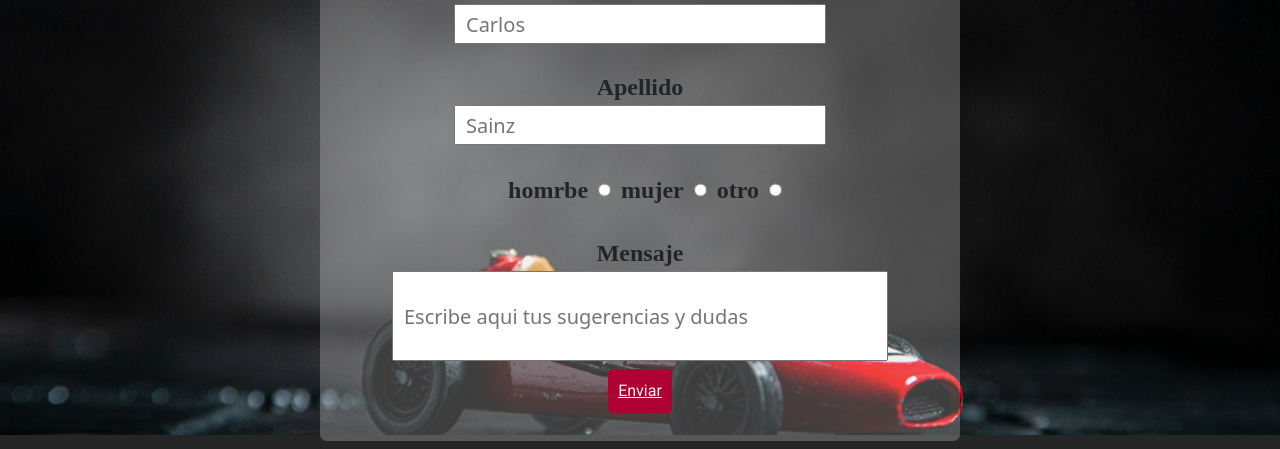
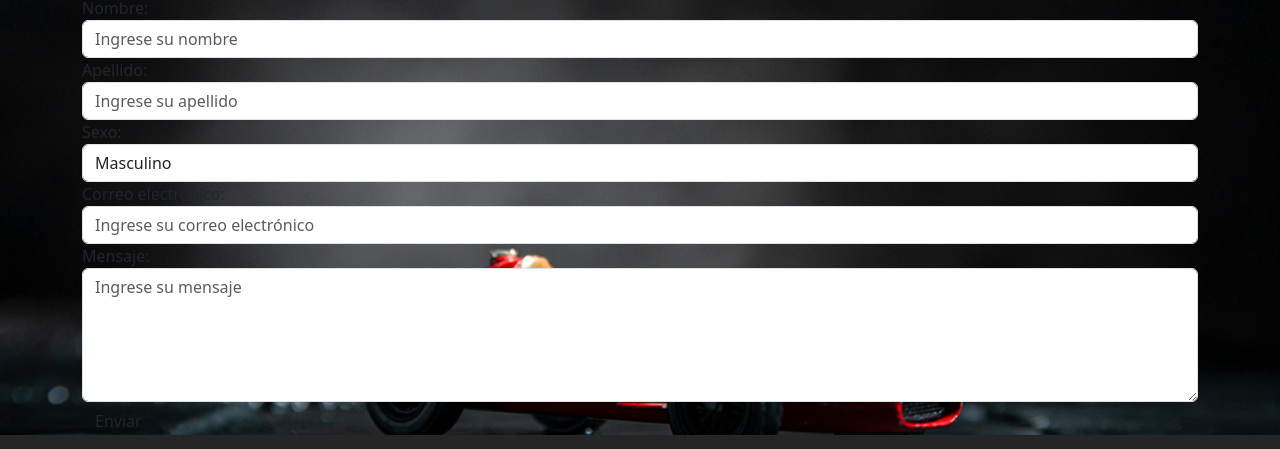
Before and after one commit to Jromah/coder-53845, a plain HTML site: page pages/contacto.html in a window 1280 px wide. Shown: the part 301-750 px from the top of the page. Drawn offline with nearby package versions, Linux system fonts and the light colour scheme.

Commit message:
mini arreglo

```diff
--- a/pages/contacto.html
+++ b/pages/contacto.html
@@ -47,7 +47,7 @@
         <section class="contact-title">
             <h1>Contacto al Paddock</h1>
         </section>
-        <section class="contact-form">
+        <!-- <section class="contact-form">
             <form action="" method="" enctype="">
                 <div>
                     <label for="nombre">Nombre</label>
@@ -72,7 +72,42 @@
                     <a href="" class="boton-comun">Enviar</a>
                 </div>
             </form>
-        </section>
+        </section> -->
+        <div class="container">
+            <h1>Formulario de contacto</h1>
+            <form action="" method="post">
+                <div class="form-group">
+                    <label for="nombre">Nombre:</label>
+                    <input type="text" class="form-control" id="nombre" name="nombre" placeholder="Ingrese su nombre">
+                </div>
+
+                <div class="form-group">
+                    <label for="apellido">Apellido:</label>
+                    <input type="text" class="form-control" id="apellido" name="apellido" placeholder="Ingrese su apellido">
+                </div>
+
+                <div class="form-group">
+                    <label for="sexo">Sexo:</label>
+                    <select class="form-control" id="sexo" name="sexo">
+                        <option value="masculino">Masculino</option>
+                        <option value="femenino">Femenino</option>
+                        <option value="otro">Otro</option>
+                    </select>
+                </div>
+
+                <div class="form-group">
+                    <label for="email">Correo electrónico:</label>
+                    <input type="email" class="form-control" id="email" name="email" placeholder="Ingrese su correo electrónico">
+                </div>
+
+                <div class="form-group">
+                    <label for="mensaje">Mensaje:</label>
+                    <textarea class="form-control" id="mensaje" name="mensaje" rows="5" placeholder="Ingrese su mensaje"></textarea>
+                </div>
+
+                <button type="submit" class="btn">Enviar</button>
+            </form>
+        </div>
     </main>
     <footer id="footer">
         <div>
```
Also changed, not shown: pages/posiciones.html (+3 -3 lines), 1 other file.
